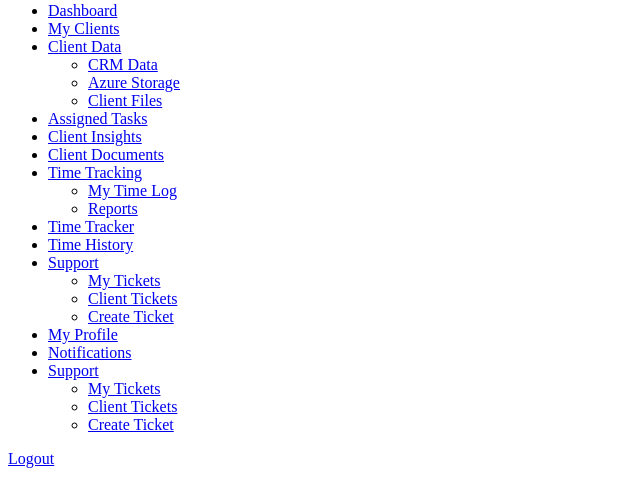
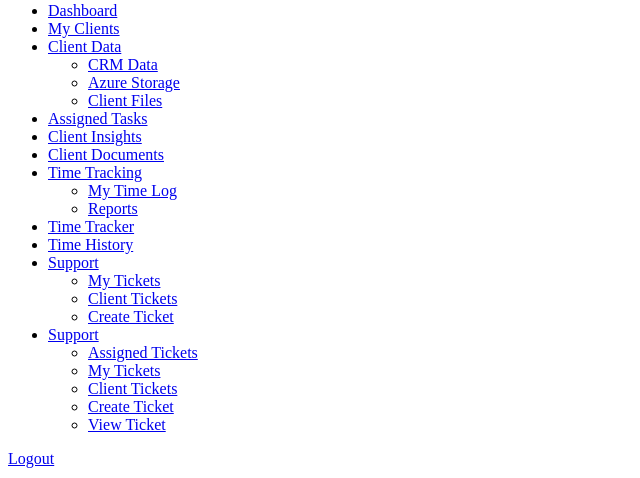
Before and after one commit to Shanis-Nheralat/backsureground, a PHP site: page /shared/templates/employee-sidebar.php in a window 1280 px wide. Shown: the part 322-800 px from the top of the page, without its empty margins (0-640 px from the left). Run offline with PHP 8.4, Linux system fonts and the light colour scheme; grey boxes are pictures that could not be loaded.

Commit message:
Update employee-sidebar.php

```diff
--- a/shared/templates/employee-sidebar.php
+++ b/shared/templates/employee-sidebar.php
@@ -137,28 +137,19 @@
 ];
 
 // User Profile & Settings (all phases)
-$employee_menu_items[] = [
-    'id' => 'profile',
-    'title' => 'My Profile',
-    'icon' => 'fas fa-user',
-    'url' => '/groundd/employee/profile.php'
-];
 
-// Notifications (all phases)
-$employee_menu_items[] = [
-    'id' => 'notifications',
-    'title' => 'Notifications',
-    'icon' => 'fas fa-bell',
-    'url' => '/groundd/employee/notifications.php'
-];
-
-// Support Tickets (all phases)
+// PHASE 9: Support Desk
 $employee_menu_items[] = [
     'id' => 'support',
     'title' => 'Support',
     'icon' => 'fas fa-headset',
     'url' => '#',
     'submenu' => [
+        [
+            'id' => 'assigned_tickets',
+            'title' => 'Assigned Tickets',
+            'url' => '/groundd/employee/support/assigned-tickets.php'
+        ],
         [
             'id' => 'my_tickets',
             'title' => 'My Tickets',
@@ -173,6 +164,12 @@
             'id' => 'new_ticket',
             'title' => 'Create Ticket',
             'url' => '/groundd/employee/support/new-ticket.php'
+        ],
+        [
+            'id' => 'view_ticket',
+            'title' => 'View Ticket',
+            'url' => '/groundd/employee/support/view-ticket.php',
+            'hidden' => true // Hidden from menu but used for active state
         ]
     ]
 ];
```
